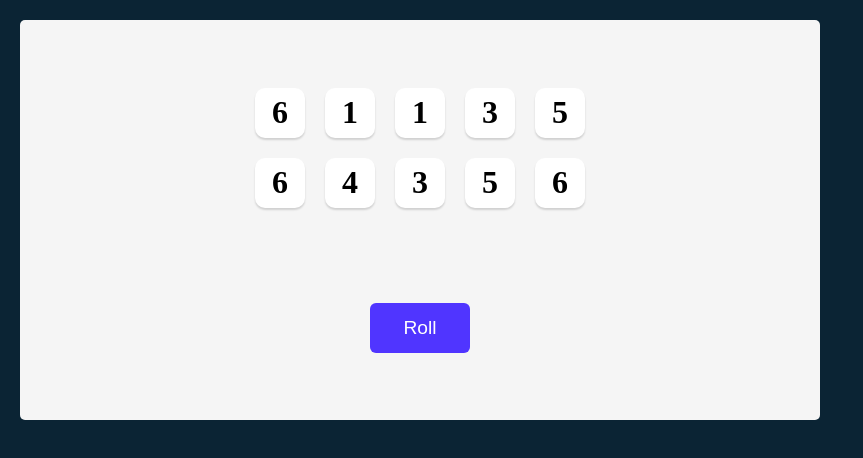
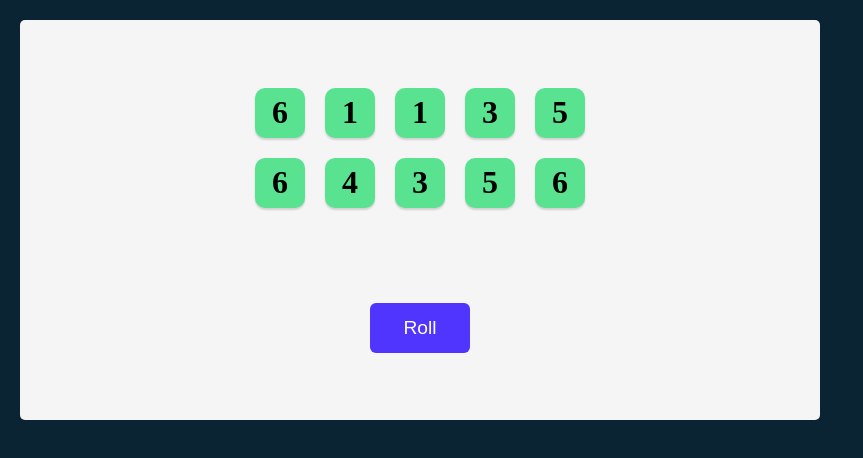
Before and after one commit to RoaaK95/Tenzies, a React (Vite) app: page / in a window 1280 px wide. Shown: the top 458 px of the page, without its empty margins (0-863 px from the left). Built offline with nearby package versions, Linux system fonts and the light colour scheme.

Commit message:
STYLING THE HELD DICE

```diff
--- a/Die.jsx
+++ b/Die.jsx
@@ -1,9 +1,12 @@
 import React from "react";
 
 export default function Die(props){
+    const styles={
+        backgroundColor: props.isHeld ? "#59E391" : "white"
+    }
     return(
         <>
-        <div className="die-face">
+        <div className="die-face" style={styles}>
             <h2 className="die-num">{props.value}</h2>
         </div>
         </>
--- a/src/App.jsx
+++ b/src/App.jsx
@@ -10,12 +10,14 @@ function App() {
       const newDice=[];
       for(let i = 0; i < 10; i++)
       {
-       newDice.push(Math.ceil(Math.random()*6) )
+       newDice.push({
+        value: Math.ceil(Math.random()*6),
+        isHeld: true})
       }
       return newDice;
     }
 
-    const diceElements=dice.map(die => <Die value={die}/>)
+    const diceElements=dice.map(die => <Die value={die.value} isHeld={die.isHeld}/>)
 
     const rollDice = (()=> setDice(allNewDice()))
   return (
```
